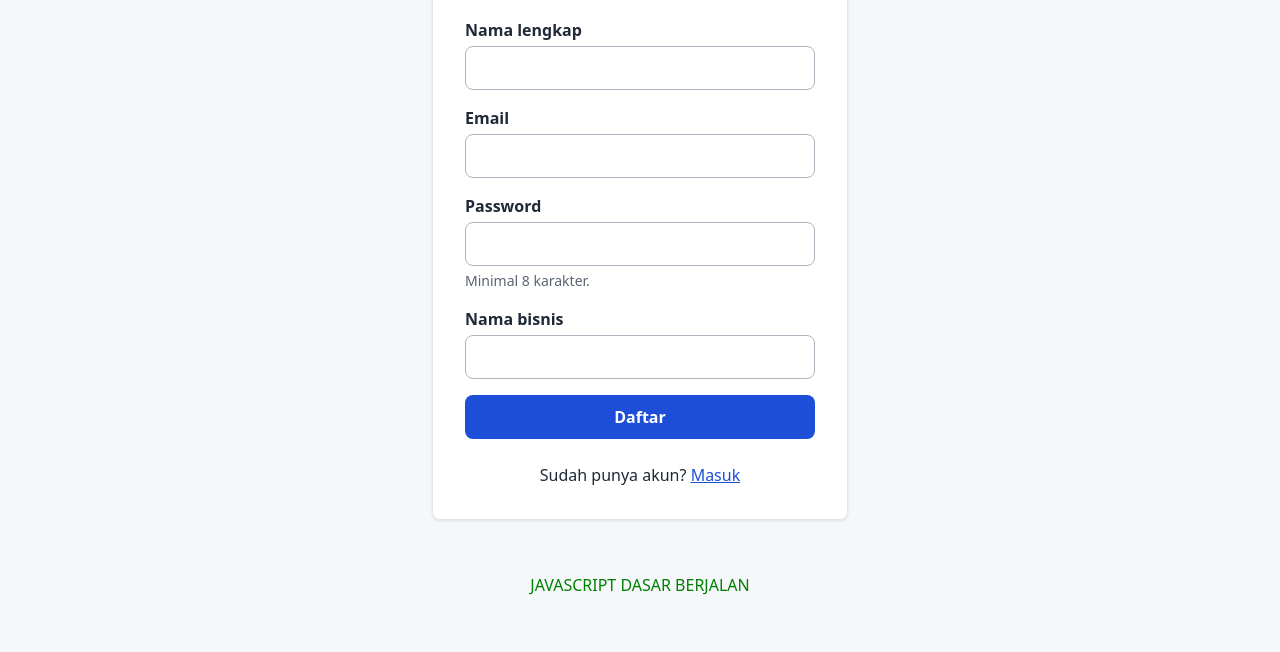
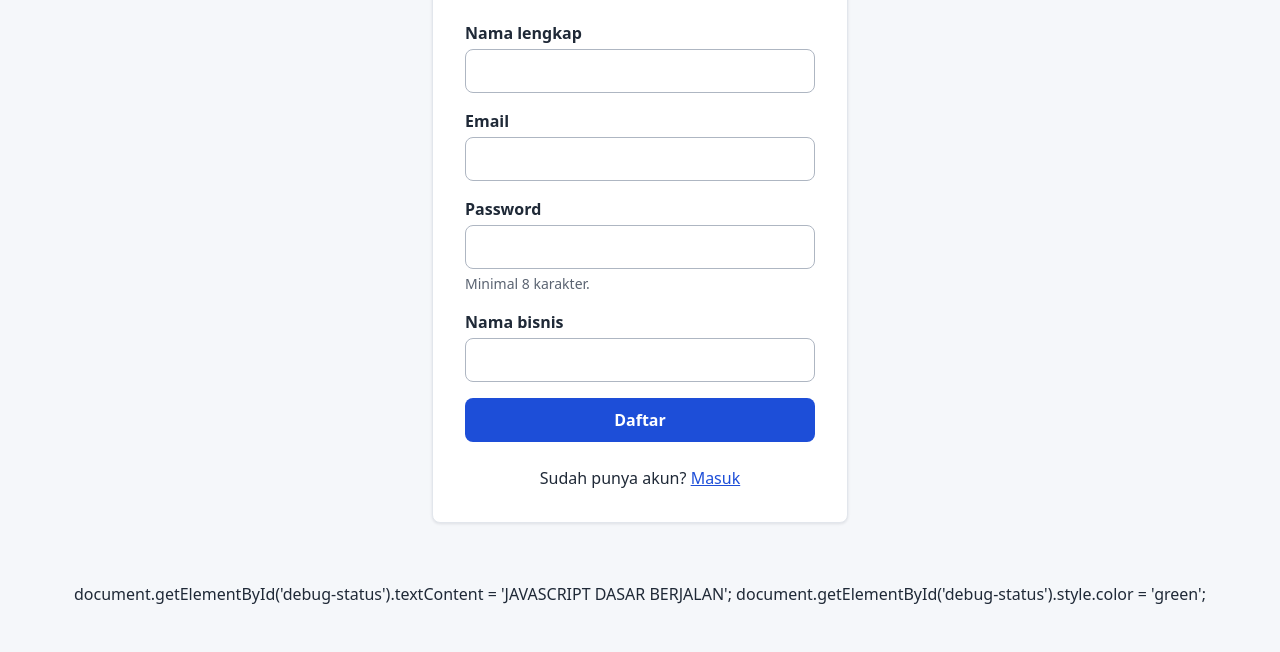
Before and after one commit to nannworkshop-collab/Inventory-and-Cashflow-Manager, a plain HTML site: page register.html in a window 1280 px wide. Shown: the part 148-800 px from the top of the page. Drawn offline with Linux system fonts and the light colour scheme; a script that the page names is missing.

Commit message:
Update register.html

```diff
--- a/register.html
+++ b/register.html
@@ -41,10 +41,9 @@
     </form>
     <p class="auth-card__footer">Sudah punya akun? <a href="login.html">Masuk</a></p>
   </main>
-  <p id="debug-status" style="color: red;">
-  HTML berhasil dimuat, menunggu JavaScript...
-  </p>
-  <script>
+  <script type="module" src="./assets/js/register.js"></script>
+</body>
+</html>
   document.getElementById('debug-status').textContent =
     'JAVASCRIPT DASAR BERJALAN';
   document.getElementById('debug-status').style.color = 'green';
```
